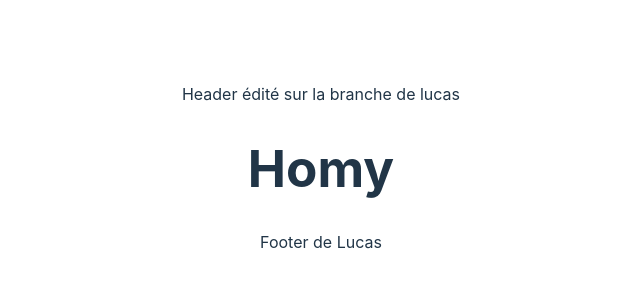
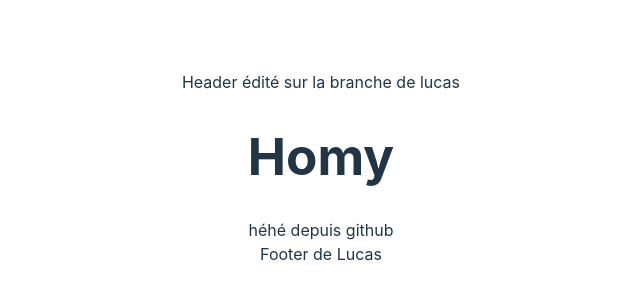
Before and after one commit to LucasRoberto99/github-workshop, a React (Vite) app: page / in a window 1280 px wide. Shown: the part 232-532 px from the top of the page, without its empty margins (319-959 px from the left). Built offline with nearby package versions, Linux system fonts and the light colour scheme.

Commit message:
Update App.jsx

```diff
--- a/src/App.jsx
+++ b/src/App.jsx
@@ -7,6 +7,7 @@ function App() {
     <div>
       <Header />
       <h1>Homy</h1>
+      <div>héhé depuis github</div>
       <Footer />
     </div>
   );
```
